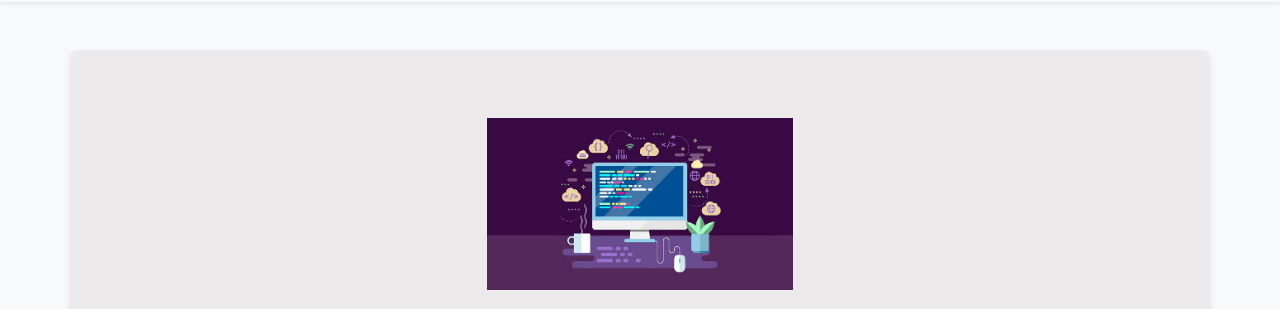
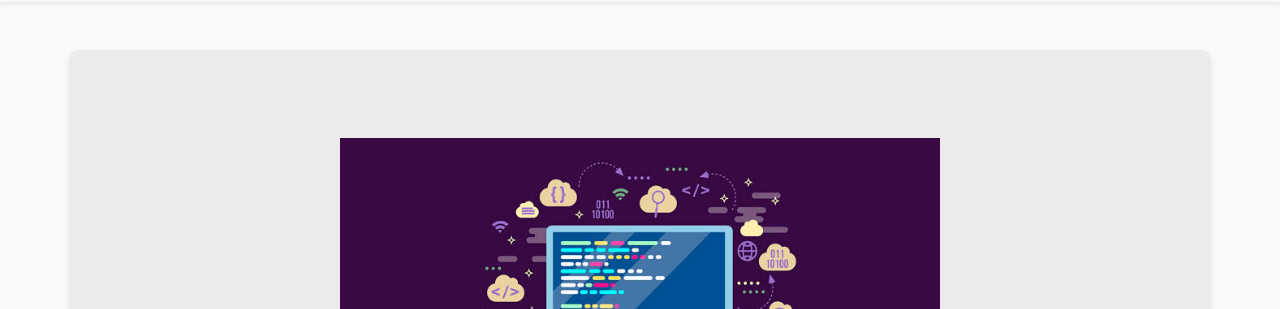
Before and after one commit to victorvss-hue/victorvss-hue.github.io, a plain HTML site: page index.html in a window 1280 px wide. Shown: the part 59-368 px from the top of the page. Drawn offline with nearby package versions, Linux system fonts and the light colour scheme.

Commit message:
update index.css

```diff
--- a/index.css
+++ b/index.css
@@ -61,6 +61,9 @@ footer {
     color: #6c757d
 }
 .img-personalizada {
-    width: 306px;  /* Ajuste conforme necessário */
-    height: auto;  /* Mantém a proporção */
+    width: 100%;
+    max-width: 600px;
+    height: auto;
+    display: block;
+    margin: 20px auto;
 }
```
